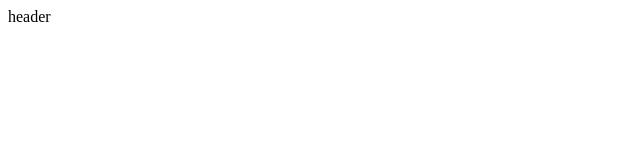
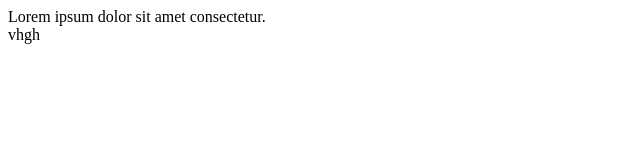
Before and after one commit to adityakaushik375/first_class, a plain HTML site: page index.html in a window 1280 px wide. Shown: the whole page, without its empty margins (0-640 px from the left). Drawn offline with Linux system fonts and the light colour scheme.

Commit message:
second commit

```diff
--- a/index.html
+++ b/index.html
@@ -7,8 +7,12 @@
 </head>
 <body>
     <header>
-        header
+    Lorem ipsum dolor sit amet consectetur.
     </header>
+
+    <footer>
+        vhgh
+    </footer>
 
 </body>
 </html>
```
